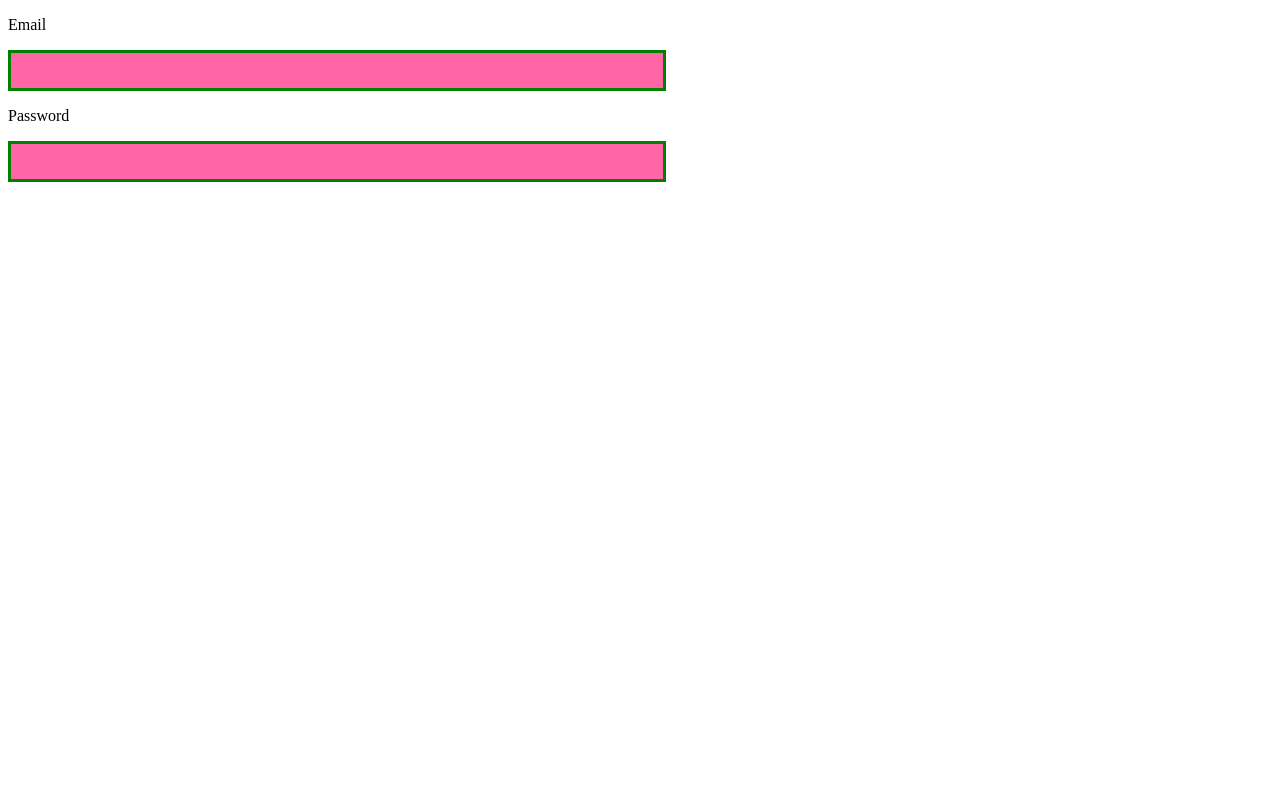
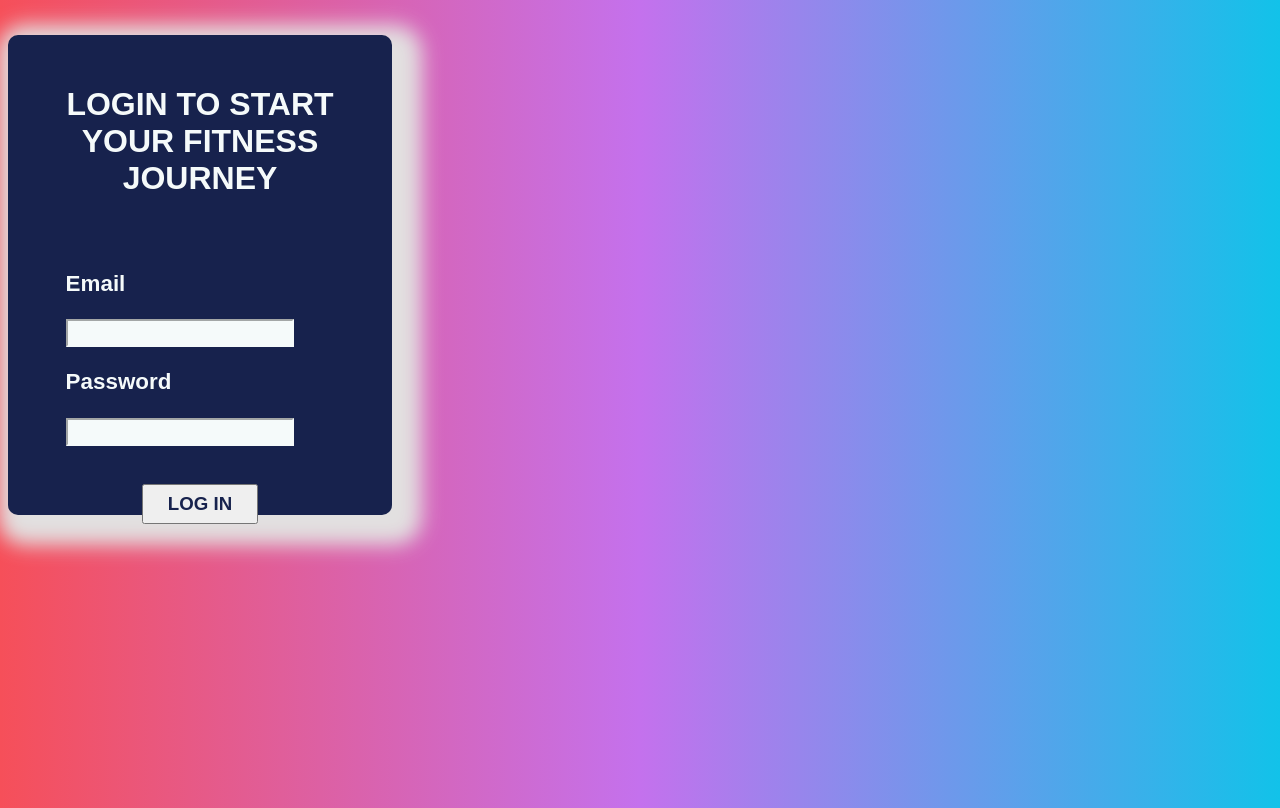
Before and after one commit to gurleen-kaur-30/cArdIo, a Next.js app: page /login in a window 1280 px wide. Built offline with nearby package versions, Linux system fonts and the light colour scheme.

Commit message:
styling for login form added

```diff
--- /dev/null
+++ b/components/styles/textinput.module.scss
@@ -0,0 +1,15 @@
+@import '../../styles/variables.scss';
+
+.input{
+    background-color: $white;
+    border-color: $text;
+    width: 70%;
+    height: 3.5vh;
+}
+
+.labelText{
+    font-size: 140%;
+    font-family: sans-serif;
+    font-weight: bolder;
+    color: $text;
+}
--- a/components/textinput.js
+++ b/components/textinput.js
@@ -1,6 +1,6 @@
 
 import React from 'react'
-import styles from './textinput.module.scss'
+import styles from './styles/textinput.module.scss'
 class TextInput extends React.Component{
     render(){
         return(
--- a/components/textinput.module.scss
+++ /dev/null
@@ -1,9 +0,0 @@
-@import '../styles/variables.scss';
-
-.input{
-    background-color: $primary-color;
-    margin: auto;
-    width: 50%;
-    border: 3px solid green;
-    padding: 10px;
-}
--- a/package.json
+++ b/package.json
@@ -11,6 +11,7 @@
     "next": "^10.0.0",
     "node-sass": "^4.14.1",
     "react": "17.0.1",
+    "react-bootstrap": "^1.6.0",
     "react-dom": "17.0.1"
   }
 }
--- /dev/null
+++ b/pages/_app.js
@@ -0,0 +1,5 @@
+import '../styles/login.scss'
+
+export default function MyApp({ Component, pageProps }) {
+  return <Component {...pageProps} />
+}
--- a/pages/login.js
+++ b/pages/login.js
@@ -1,5 +1,7 @@
 import React from 'react'
 import TextInput from '../components/textinput'
+import styles from './styles/login.module.scss'
+import utilStyles from '../styles/util.module.scss'
 class Login extends React.Component {
   constructor(props){
     super(props);
@@ -10,6 +12,7 @@ class Login extends React.Component {
 
     this.setEmail = this.setEmail.bind(this)
     this.setPassword = this.setPassword.bind(this)
+    this.login = this.login.bind(this)
   }
 
   setEmail(event){
@@ -19,9 +22,15 @@ class Login extends React.Component {
   setPassword(event){
     this.setState({password: event.target.value})
   }
+  login(){
+    console.log("logged in!")
+  }
   render() {
     return (
-      <form>
+      <div className={styles.box}>
+      <form className={styles.form}>
+        <p className={utilStyles.headingXl}> LOGIN TO START YOUR FITNESS JOURNEY</p>
+       <div className={styles.innerBox}>
         <TextInput
           labelName={"Email"}
           type={"text"}
@@ -35,7 +44,17 @@ class Login extends React.Component {
           value={this.state.password}
           onChange={this.setPassword}
         />
+        </div>
+        <div>
+        <button className={utilStyles.button} onClick={this.login}>
+          <text className={utilStyles.text}>
+            LOG IN
+          </text>
+        </button>
+        </div>
+
       </form>
+      </div>
     )
   }
 }
--- /dev/null
+++ b/pages/styles/login.module.scss
@@ -0,0 +1,31 @@
+@import '../../styles/variables.scss';
+
+
+.box{
+    background-color: $primary-color;
+    box-shadow:  10px 10px 20px 20px #e2e0e0;
+    width: 30vw;
+    position: 'absolute';
+    flex: 100%;
+    height:60vh;
+    justify-content: center;
+    align-items: center;
+    align-content: center;
+    border-radius: 10px;
+    display: flex!important;
+    margin: auto;
+    margin-top: 7%;
+}
+
+.form{
+    flex: 100%;
+    height:60vh;
+    align-content: center;
+}
+
+.innerBox{
+    display: flex;
+    flex-direction: column;
+    flex-wrap: wrap;
+    margin-left: 15%;
+}
--- /dev/null
+++ b/styles/login.scss
@@ -0,0 +1,70 @@
+* {
+    box-sizing: border-box;
+  }
+
+  body {
+    min-height: 100vh;
+    display: flex;
+    font-weight: 400;
+    font-family: sans-serif;
+    background: #12c2e9;  /* fallback for old browsers */
+    background: -webkit-linear-gradient(to right, #f64f59, #c471ed, #12c2e9);  /* Chrome 10-25, Safari 5.1-6 */
+    background: linear-gradient(to right, #f64f59, #c471ed, #12c2e9); /* W3C, IE 10+/ Edge, Firefox 16+, Chrome 26+, Opera 12+, Safari 7+ */
+
+  }
+
+  body, html, .App, #root, .outer {
+    width: 100%;
+    height: 100%;
+  }
+
+  .navbar-light {
+    background-color: #ffffff;
+    box-shadow: 0px 14px 80px rgba(34, 35, 58, 0.2);
+  }
+
+  .outer {
+    display: flex;
+    justify-content: center;
+    flex-direction: column;
+    text-align: left;
+  }
+
+  .inner {
+    width: 450px;
+    margin: auto;
+    background: #ffffff;
+    box-shadow: 0px 14px 80px rgba(34, 35, 58, 0.2);
+    padding: 40px 55px 45px 55px;
+    border-radius: 15px;
+    transition: all .3s;
+  }
+
+  .outer .form-control:focus {
+    border-color: #167bff;
+    box-shadow: none;
+  }
+
+  .outer h3 {
+    text-align: center;
+    margin: 0;
+    line-height: 1;
+    padding-bottom: 20px;
+  }
+
+  .custom-control-label {
+    font-weight: 400;
+  }
+
+  .forgot-password,
+  .forgot-password a {
+    text-align: right;
+    font-size: 13px;
+    padding-top: 10px;
+    color: #7f7d7d;
+    margin: 0;
+  }
+
+  .forgot-password a {
+    color: #167bff;
+  }
--- a/styles/util.module.scss
+++ b/styles/util.module.scss
@@ -12,20 +12,18 @@
   }
 
   .headingXl {
-    font-size: 3rem;
-    line-height: 0.6;
-    font-weight: 800;
+    font-size: 2rem;
+    font-weight: 700;
     text-align: center;
-    letter-spacing: -0.05rem;
-    margin: 1rem 0;
-    font-family: 'Product-Sans';
-    color: $secondary-color;
+    padding: 5%;
+    color: $text;
   }
 
   .headingLg {
     font-size: 1.5rem;
     line-height: 1.4;
     margin: 1rem 0;
+    color: $secondary-color;
   }
 
   .headingMd {
@@ -33,6 +31,9 @@
     line-height: 1.5;
   }
 
+  .text{
+    text-align: center;
+  }
   .borderCircle {
     border-radius: 9999px;
   }
@@ -58,3 +59,20 @@
   .lightText {
     color: #666;
   }
+
+  .button{
+    margin-top: 10%;
+    width: 30%;
+    height: 5vh;
+    align-self: center;
+    display: flex;
+    margin-left: 35%;
+    text-align: center;
+  }
+
+  .text{
+    margin: auto;
+    font-size: 140%;
+    color: $primary-color;
+    font-weight: bolder;
+  }
--- a/styles/variables.scss
+++ b/styles/variables.scss
@@ -1,2 +1,6 @@
-$primary-color : hsl(335, 100%, 70%);
-$secondary-color : #1581c9;
+$primary-color :
+#17224d   ;
+$secondary-color :
+#007fff ;
+$white : #f5fafa;
+$text :  #f5fafa;
```
Also changed, not shown: 1 other file (tests, documents, lock files or other folders).
